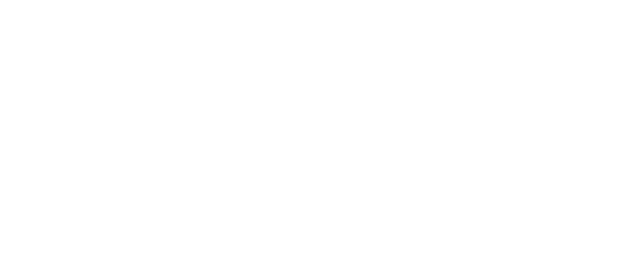
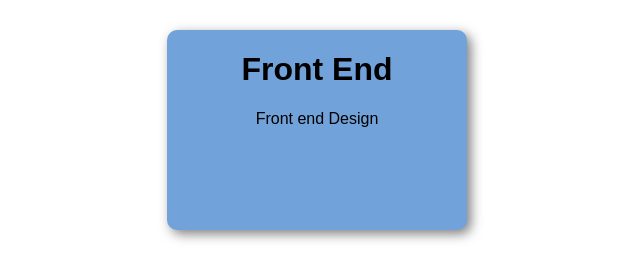
Before and after one commit to leonardo534/front-end-desing, a website: page html/index.html in a window 1280 px wide. Shown: the whole page, without its empty margins (323-963 px from the left). Drawn offline with nearby package versions, Linux system fonts and the light colour scheme.

Commit message:
feature: adiciona bloco com mensagem no central

```diff
--- a/html/index.html
+++ b/html/index.html
@@ -5,12 +5,15 @@
     <meta charset="UTF-8">
     <meta http-equiv="X-UA-Compatible" content="IE=edge">
     <meta name="viewport" content="width=device-width, initial-scale=1.0">
-    <link rel="stylesheet" href="./css/style.css">
+    <link rel="stylesheet" href="../css/style.css">
     <title></title>
 </head>
 
 <body>
-
+    <div class="container">
+        <h1 class="titulo">Front End</h1>
+        <p>Front end Design</p>
+    </div>
 </body>
 
 </html>
--- a/sass/style.scss
+++ b/sass/style.scss
@@ -0,0 +1,16 @@
+$background: rgb(113, 162, 218);
+$font: 'Arial';
+
+.container{
+    font-family: $font;
+    width: 300px;
+    max-width: 500px;
+    height: 200px;
+    max-height: 400px;
+    text-align: center;
+    background-color: $background;
+    border-radius: 10px;
+    display: table;
+    margin: 30px auto;
+    box-shadow: 4px 4px 12px rgba(0 ,0 ,0 ,0.50);
+}
```
Also changed, not shown: css/style.css.
